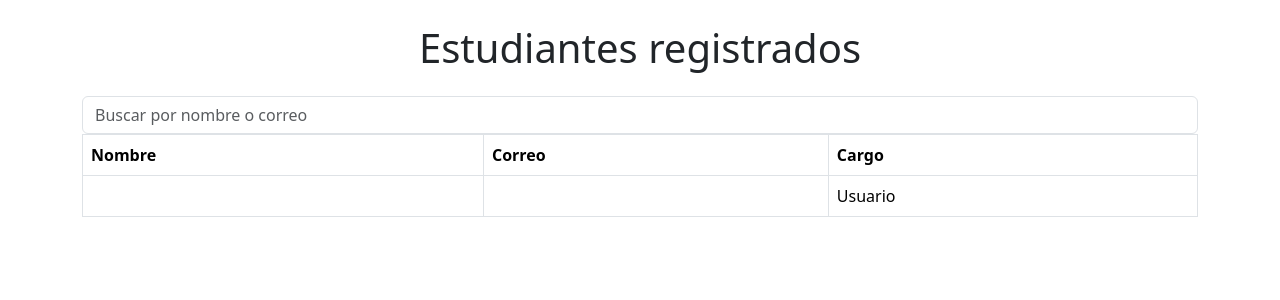
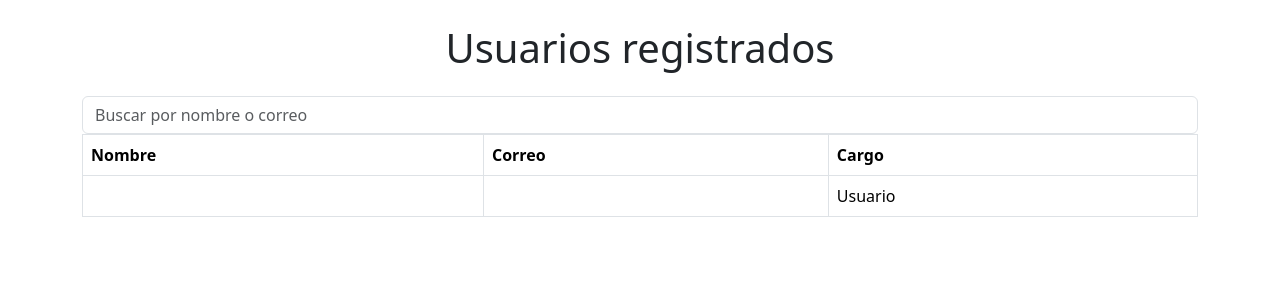
Before and after one commit to IsaacMartinezOlvera/sistemas, a PHP site: page /lista.php in a window 1280 px wide. Shown: the part 80-380 px from the top of the page. Run offline with PHP 8.4, Linux system fonts and the light colour scheme; the visitor is signed in with stand-in values (Sample User, id 1); tables that the repository leaves empty or names only in its code hold one stand-in row (values such as "Sample post"); data that the repository does not hold is empty; some libraries are stand-ins or nearby versions.

Commit message:
Solo se modifico encabeza y h1

```diff
--- a/lista.php
+++ b/lista.php
@@ -17,7 +17,7 @@ include('includes/conexion.php');
     <meta name="viewport" content="width=device-width, initial-scale=1" />
     <meta name="description" content="" />
     <meta name="author" content="" />
-    <title>SIOB | Estudiantes</title>
+    <title>DIF | Usuarios registrados</title>
     <link href="assets/css/bootstrap.css" rel="stylesheet" />
     <link href="assets/css/font-awesome.css" rel="stylesheet" />
     <link href='http://fonts.googleapis.com/css?family=Open+Sans' rel='stylesheet' type='text/css' />
@@ -30,7 +30,7 @@ include('includes/conexion.php');
     <?php include('includes/header.php'); ?>
 
     <div class="container mt-4">
-        <h1 class="text-center mb-4">Estudiantes registrados</h1>
+        <h1 class="text-center mb-4">Usuarios registrados</h1>
 
         <!-- Agregamos el formulario de búsqueda -->
         <div class="form-group">
```
